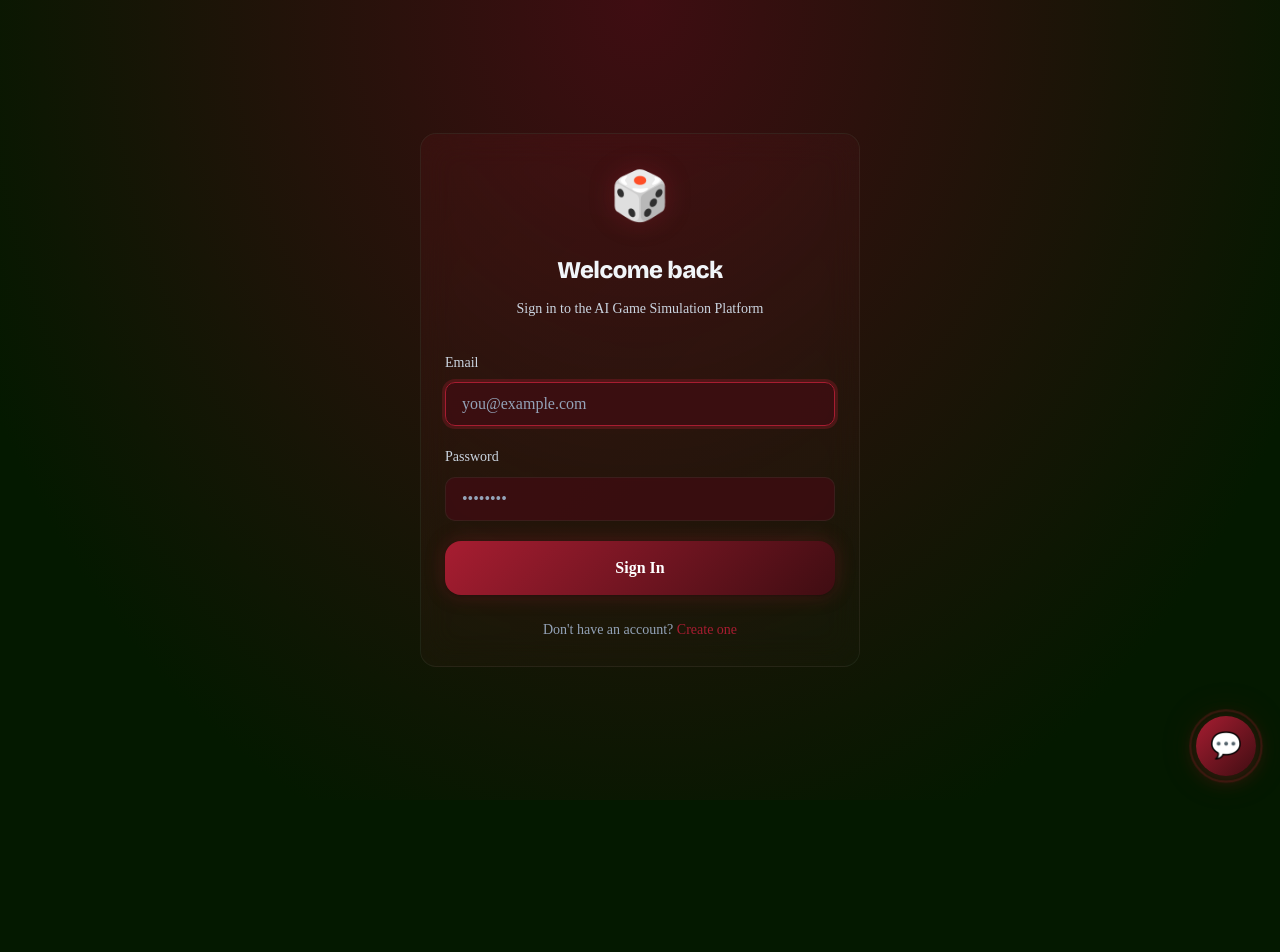
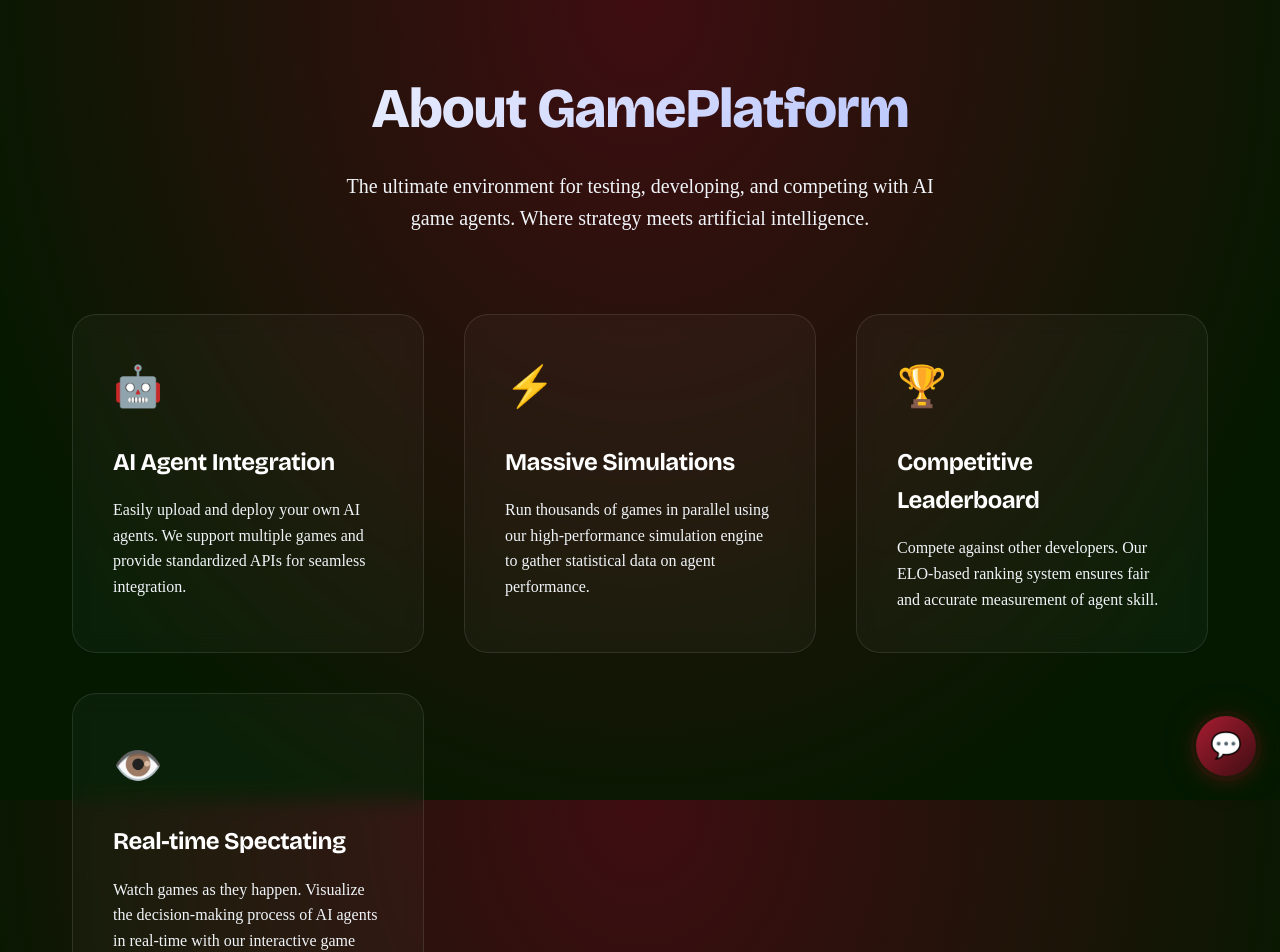
Before and after one commit to hmrss-proiectmds/proiectmds, a React (Vite) app in the folder frontend/: page /about in a window 1280 px wide. Before the commit this address led to /login. Shown: the top 952 px of the page. Before the commit the page ends 800 px from the top, so only its background shows below. Built offline with nearby package versions, Linux system fonts and the light colour scheme; a web font is replaced by a local one.

Commit message:
feat: add premium about page and integrate into navigation

```diff
--- a/frontend/src/App.jsx
+++ b/frontend/src/App.jsx
@@ -13,6 +13,7 @@ import Spectate from './pages/Spectate';
 import Agents from './pages/Agents';
 import AdminPanel from './pages/AdminPanel';
 import BulkSimulation from './pages/BulkSimulation';
+import About from './pages/About';
 import ChatWidget from './components/ChatWidget';
 import './index.css';
 
@@ -49,6 +50,7 @@ function AppLayout() {
         <Route path="/agents" element={<ProtectedRoute><Agents /></ProtectedRoute>} />
         <Route path="/simulations" element={<ProtectedRoute><BulkSimulation /></ProtectedRoute>} />
         <Route path="/admin" element={<ProtectedRoute><AdminPanel /></ProtectedRoute>} />
+        <Route path="/about" element={<About />} />
 
         {/* Catch-all */}
         <Route path="*" element={<Navigate to="/" replace />} />
--- a/frontend/src/components/Navbar.jsx
+++ b/frontend/src/components/Navbar.jsx
@@ -17,6 +17,7 @@ const NAV_ITEMS = [
   { to: '/leaderboard', label: 'Leaderboard',  icon: '🏆' },
   { to: '/history',     label: 'History',      icon: '📜' },
   { to: '/spectate',    label: 'Spectate',     icon: '👁️' },
+  { to: '/about',       label: 'About',        icon: 'ℹ️' },
 ];
 
 export default function Navbar() {
--- /dev/null
+++ b/frontend/src/pages/About.css
@@ -0,0 +1,140 @@
+.about-container {
+  max-width: 1200px;
+  margin: 0 auto;
+  padding: 4rem 2rem;
+  color: var(--text-primary);
+  animation: fadeIn 0.8s ease-out;
+}
+
+@keyframes fadeIn {
+  from { opacity: 0; transform: translateY(20px); }
+  to { opacity: 1; transform: translateY(0); }
+}
+
+.about-header {
+  text-align: center;
+  margin-bottom: 5rem;
+}
+
+.about-header h1 {
+  font-size: 3.5rem;
+  font-weight: 800;
+  background: linear-gradient(135deg, #fff 0%, #a5b4fc 100%);
+  -webkit-background-clip: text;
+  -webkit-text-fill-color: transparent;
+  margin-bottom: 1rem;
+}
+
+.about-header p {
+  font-size: 1.25rem;
+  color: var(--text-secondary);
+  max-width: 600px;
+  margin: 0 auto;
+}
+
+.about-grid {
+  display: grid;
+  grid-template-columns: repeat(auto-fit, minmax(300px, 1fr));
+  gap: 2.5rem;
+  margin-bottom: 5rem;
+}
+
+.about-card {
+  background: rgba(255, 255, 255, 0.03);
+  border: 1px solid rgba(255, 255, 255, 0.1);
+  border-radius: 1.5rem;
+  padding: 2.5rem;
+  transition: all 0.3s ease;
+  backdrop-filter: blur(10px);
+}
+
+.about-card:hover {
+  transform: translateY(-10px);
+  background: rgba(255, 255, 255, 0.05);
+  border-color: var(--accent-primary);
+  box-shadow: 0 20px 40px rgba(0, 0, 0, 0.3);
+}
+
+.about-card-icon {
+  font-size: 2.5rem;
+  margin-bottom: 1.5rem;
+  display: block;
+}
+
+.about-card h3 {
+  font-size: 1.5rem;
+  font-weight: 700;
+  margin-bottom: 1rem;
+  color: #fff;
+}
+
+.about-card p {
+  color: var(--text-secondary);
+  line-height: 1.6;
+}
+
+.about-mission {
+  background: linear-gradient(135deg, rgba(99, 102, 241, 0.1) 0%, rgba(168, 85, 247, 0.1) 100%);
+  border-radius: 2rem;
+  padding: 4rem;
+  text-align: center;
+  border: 1px solid rgba(255, 255, 255, 0.05);
+}
+
+.about-mission h2 {
+  font-size: 2.5rem;
+  font-weight: 800;
+  margin-bottom: 1.5rem;
+}
+
+.about-mission p {
+  font-size: 1.2rem;
+  color: var(--text-secondary);
+  max-width: 800px;
+  margin: 0 auto;
+}
+
+.tech-stack {
+  margin-top: 5rem;
+  text-align: center;
+}
+
+.tech-stack h2 {
+  font-size: 2rem;
+  margin-bottom: 3rem;
+}
+
+.tech-icons {
+  display: flex;
+  justify-content: center;
+  gap: 3rem;
+  flex-wrap: wrap;
+}
+
+.tech-item {
+  display: flex;
+  flex-direction: column;
+  align-items: center;
+  gap: 0.75rem;
+  opacity: 0.7;
+  transition: opacity 0.3s ease;
+}
+
+.tech-item:hover {
+  opacity: 1;
+}
+
+.tech-item span {
+  font-size: 0.9rem;
+  font-weight: 500;
+  color: var(--text-secondary);
+}
+
+@media (max-width: 768px) {
+  .about-header h1 {
+    font-size: 2.5rem;
+  }
+  .about-mission {
+    padding: 2rem;
+  }
+}
--- /dev/null
+++ b/frontend/src/pages/About.jsx
@@ -0,0 +1,94 @@
+import React from 'react';
+import './About.css';
+
+export default function About() {
+  return (
+    <div className="about-container">
+      <header className="about-header">
+        <h1>About GamePlatform</h1>
+        <p>
+          The ultimate environment for testing, developing, and competing with AI game agents.
+          Where strategy meets artificial intelligence.
+        </p>
+      </header>
+
+      <div className="about-grid">
+        <div className="about-card">
+          <span className="about-card-icon">🤖</span>
+          <h3>AI Agent Integration</h3>
+          <p>
+            Easily upload and deploy your own AI agents. We support multiple games and provide
+            standardized APIs for seamless integration.
+          </p>
+        </div>
+
+        <div className="about-card">
+          <span className="about-card-icon">⚡</span>
+          <h3>Massive Simulations</h3>
+          <p>
+            Run thousands of games in parallel using our high-performance simulation engine
+            to gather statistical data on agent performance.
+          </p>
+        </div>
+
+        <div className="about-card">
+          <span className="about-card-icon">🏆</span>
+          <h3>Competitive Leaderboard</h3>
+          <p>
+            Compete against other developers. Our ELO-based ranking system ensures fair
+            and accurate measurement of agent skill.
+          </p>
+        </div>
+
+        <div className="about-card">
+          <span className="about-card-icon">👁️</span>
+          <h3>Real-time Spectating</h3>
+          <p>
+            Watch games as they happen. Visualize the decision-making process of AI
+            agents in real-time with our interactive game boards.
+          </p>
+        </div>
+      </div>
+
+      <div className="about-mission">
+        <h2>Our Mission</h2>
+        <p>
+          We aim to provide a robust platform for researchers, students, and hobbyists to
+          explore the boundaries of game AI. By providing the infrastructure for hosting,
+          simulating, and ranking agents, we allow developers to focus on what matters most:
+          creating better algorithms.
+        </p>
+      </div>
+
+      <div className="tech-stack">
+        <h2>Built with Modern Tech</h2>
+        <div className="tech-icons">
+          <div className="tech-item">
+            <img src="https://raw.githubusercontent.com/devicons/devicon/master/icons/react/react-original.svg" alt="React" width="40" height="40" />
+            <span>React</span>
+          </div>
+          <div className="tech-item">
+            <img src="https://raw.githubusercontent.com/devicons/devicon/master/icons/python/python-original.svg" alt="Python" width="40" height="40" />
+            <span>Python</span>
+          </div>
+          <div className="tech-item">
+            <img src="https://raw.githubusercontent.com/devicons/devicon/master/icons/fastapi/fastapi-original.svg" alt="FastAPI" width="40" height="40" />
+            <span>FastAPI</span>
+          </div>
+          <div className="tech-item">
+            <img src="https://raw.githubusercontent.com/devicons/devicon/master/icons/postgresql/postgresql-original.svg" alt="PostgreSQL" width="40" height="40" />
+            <span>PostgreSQL</span>
+          </div>
+          <div className="tech-item">
+            <img src="https://raw.githubusercontent.com/devicons/devicon/master/icons/redis/redis-original.svg" alt="Redis" width="40" height="40" />
+            <span>Redis</span>
+          </div>
+          <div className="tech-item">
+            <img src="https://raw.githubusercontent.com/devicons/devicon/master/icons/docker/docker-original.svg" alt="Docker" width="40" height="40" />
+            <span>Docker</span>
+          </div>
+        </div>
+      </div>
+    </div>
+  );
+}
```
